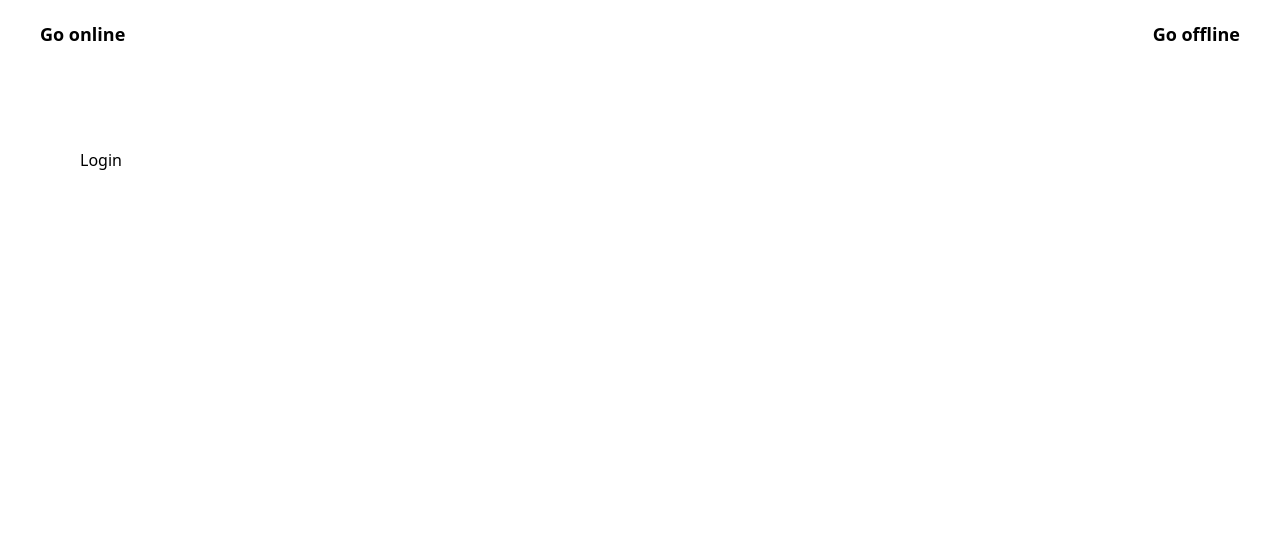
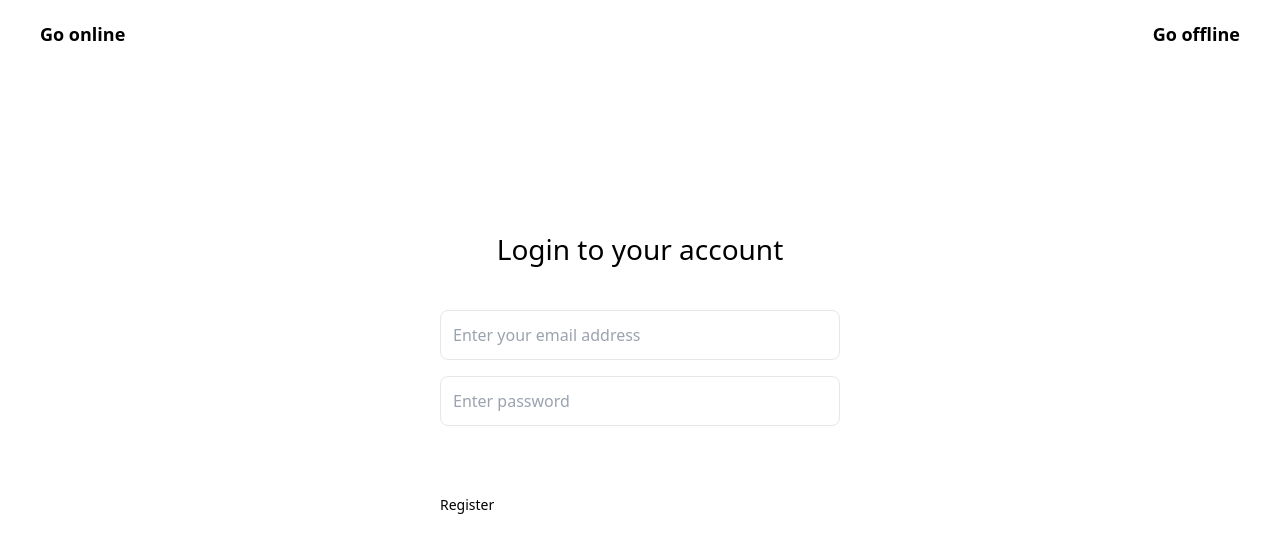
Before and after one commit to AyodejiOmole/todo-app, a React (Create React App) app: page / in a window 1280 px wide. Shown: the top 552 px of the page. Built offline with nearby package versions, Linux system fonts and the light colour scheme.

Commit message:
Just pushing for now. Need to fix errors

```diff
--- a/package.json
+++ b/package.json
@@ -8,6 +8,7 @@
     "@testing-library/user-event": "^13.5.0",
     "autoprefixer": "^10.4.13",
     "axios": "^1.1.3",
+    "firebase": "^9.14.0",
     "postcss": "^8.4.19",
     "react": "^18.2.0",
     "react-dom": "^18.2.0",
--- a/src/components/Online/Login.jsx
+++ b/src/components/Online/Login.jsx
@@ -1,9 +1,66 @@
-import React from 'react'
+import React, { useState } from 'react';
+import { styles } from "../../constants";
+import { signInWithEmailAndPassword } from 'firebase/auth';
+import { auth } from "../../firebase";
 
 const Login = () => {
+  const [email, setEmail] = useState("");
+  const [password, setPassword] = useState("");
+
+  const formSubmit = (e) => {
+    e.preventDefault();
+
+    // signInWithEmailAndPassword(auth, email, password)
+    //   .then((userCredential) => {
+    //     const user = userCredential.user;
+    //     console.log(user);
+    //   })
+    //   .catch((error) => {
+    //     const errorCode = error.code;
+    //     const errorMessage = error.message;
+    //     console.log(error);
+    //   });
+  }
   return (
-    <div>Login</div>
-  )
+    <div className="max-w-[400px] w-full mx-auto my-20">
+      <h1 className="text-center text-[28px] mb-[40px] font-normal">
+        Login to your account
+      </h1>
+      <form className="w-full" onSubmit={formSubmit}>
+        <div className="mb-4 w-full">
+          <input
+            type="email"
+            name="email"
+            value={email}
+            placeholder="Enter your email address"
+            onChange={(event) => setEmail(event.target.value)}
+            className="w-full border border-brand-stroke rounded-lg p-3"
+          />
+        </div>
+        <div className="w-full mb-4">
+          <input
+            type="password"
+            name="password"
+            value={password}
+            placeholder="Enter password"
+            onChange={(event) => setPassword(event.target.value)}
+            className="w-full border border-brand-stroke rounded-lg p-3"
+          />
+        </div>
+        <button className={`${styles.button} w-full`}>Login to store</button>
+        <div className="w-full flex justify-between items-center mt-2">
+          {/* <Link to=""> */}
+            <button
+                className="text-brand-gray font-normal text-[14px]"
+                type="button"
+                >
+                Register
+            </button>
+          {/* </Link> */}
+        </div>
+      </form>
+    </div>
+  );
 }
 
 export default Login;
--- a/src/components/Online/Register.jsx
+++ b/src/components/Online/Register.jsx
@@ -1,9 +1,66 @@
-import React from 'react'
+import React, { useState } from 'react';
+import { styles } from "../../constants";
+// import { registerWith } from 'firebase/auth';
+import { auth } from "../../firebase";
 
 const Register = () => {
+  const [email, setEmail] = useState("");
+  const [password, setPassword] = useState("");
+
+  const formSubmit = (e) => {
+    e.preventDefault();
+
+    // signInWithEmailAndPassword(auth, email, password)
+    //   .then((userCredential) => {
+    //     const user = userCredential.user;
+    //     console.log(user);
+    //   })
+    //   .catch((error) => {
+    //     const errorCode = error.code;
+    //     const errorMessage = error.message;
+    //     console.log(error);
+    //   });
+  }
   return (
-    <div>Register</div>
-  )
+    <div className="max-w-[400px] w-full mx-auto my-20">
+      <h1 className="text-center text-[28px] mb-[40px] font-normal">
+        Create an account
+      </h1>
+      <form className="w-full" onSubmit={formSubmit}>
+        <div className="mb-4 w-full">
+          <input
+            type="email"
+            name="email"
+            value={email}
+            placeholder="Enter your email address"
+            onChange={(event) => setEmail(event.target.value)}
+            className="w-full border border-brand-stroke rounded-lg p-3"
+          />
+        </div>
+        <div className="w-full mb-4">
+          <input
+            type="password"
+            name="password"
+            value={password}
+            placeholder="Enter password"
+            onChange={(event) => setPassword(event.target.value)}
+            className="w-full border border-brand-stroke rounded-lg p-3"
+          />
+        </div>
+        <button className={`${styles.button} w-full`}>Login to store</button>
+        <div className="w-full flex justify-between items-center mt-2">
+          <Link to="">
+            <button
+                className="text-brand-gray font-normal text-[14px]"
+                type="button"
+                >
+                Register
+            </button>
+          </Link>
+        </div>
+      </form>
+    </div>
+  );
 }
 
 export default Register;
--- a/src/constants/index.js
+++ b/src/constants/index.js
@@ -1,5 +1,7 @@
 const styles = {
     inputBox: "w-1/3 border border-brand-stroke p-3",
+    button:
+    "py-[10px] px-[32px] bg-brand-primary text-white rounded-[8px] hover:bg-brand-secondary transition:colors duration-500",
     addTask: "bg-blue-400 text-white p-3 hover:text-black transition-all duration-500 hover:bg-white hover:border hover:border-blue-400",
 }
 
--- /dev/null
+++ b/src/firebase.js
@@ -0,0 +1,15 @@
+import { initializeApp } from "firebase/app";
+import { getAuth } from "firebase/auth";
+// process.env.FIREBASE_API_KEY
+const firebaseConfig = {
+  apiKey:  "AIzaSyBx0VI0U7Erk4a17STTuyrMznu8g6ZwyLQ",
+  authDomain: "todo-app-abafb.firebaseapp.com",
+  projectId: "todo-app-abafb",
+  storageBucket: "todo-app-abafb.appspot.com",
+  messagingSenderId: "106821637139",
+  appId: "1:106821637139:web:6f74558bd313a4a3961be6"
+};
+
+// Initialize Firebase
+const app = initializeApp(firebaseConfig);
+export const auth = getAuth();
--- a/tailwind.config.js
+++ b/tailwind.config.js
@@ -1,7 +1,7 @@
 /** @type {import('tailwindcss').Config} */
 module.exports = {
   content: [
-    "./src/**/*.{js,jsx,ts,tsx}",
+    "./src/**/*.{js,jsx,ts,tsx}", "./public/index.html",
   ],
   theme: {
     extend: {},
```
Also changed, not shown: 1 other file (tests, documents, lock files or other folders).
